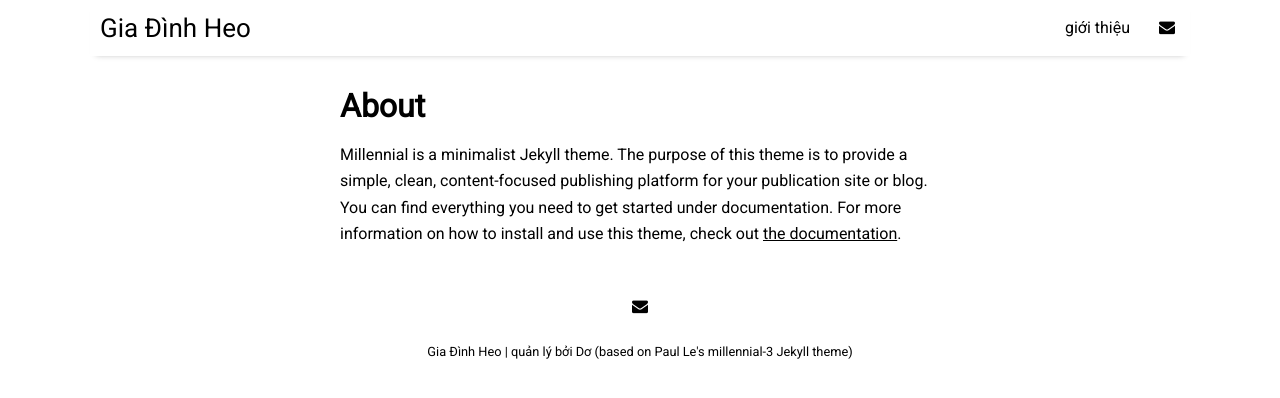
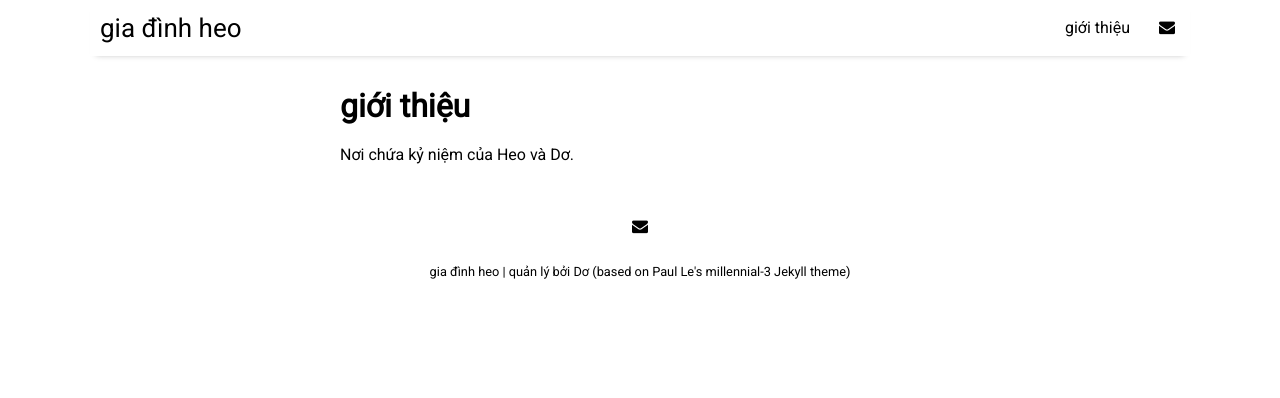
Before and after one commit to duong-huyen/duong-huyen.github.io, a Jekyll site: the page built from pages/about.md, in a window 1280 px wide. Shown: the top 398 px of the page. Built offline with Jekyll 4.4.1, drawn with Linux system fonts in a browser that asks for light colours; nearby versions of some CDN libraries.

```diff
--- a/_config.yml
+++ b/_config.yml
@@ -12,7 +12,7 @@ permalink:           /:title
 plugins:             [jekyll-paginate, jekyll-sitemap, jekyll-feed, jekyll-seo-tag]
 
 # Customise atom feed settings (this is where Jekyll-Feed gets configuration information)
-title:		           "Gia Đình Heo"
+title:		           "gia đình heo"
 # "a minimalist Jekyll theme for running a blog or publication"
 description:	       "quản lý"
 author:              "Dơ (based on Paul Le's millennial-3 Jekyll theme)"
--- a/pages/about.md
+++ b/pages/about.md
@@ -1,7 +1,7 @@
 ---
 layout: page
-title: About
+title: giới thiệu
 permalink: /about
 ---
 
-Millennial is a minimalist Jekyll theme. The purpose of this theme is to provide a simple, clean, content-focused publishing platform for your publication site or blog. You can find everything you need to get started under documentation. For more information on how to install and use this theme, check out [the documentation]({{ site.github.url }}{% post_url 2016-10-10-getting-started %}).
+Nơi chứa kỷ niệm của Heo và Dơ.
```
Also changed, not shown: _layouts/home.html (+6 -5 lines).
